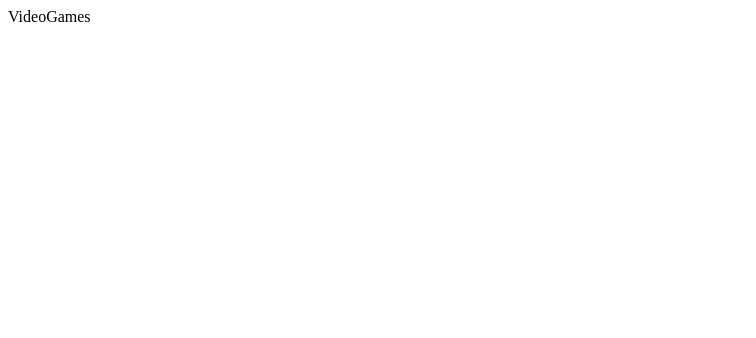
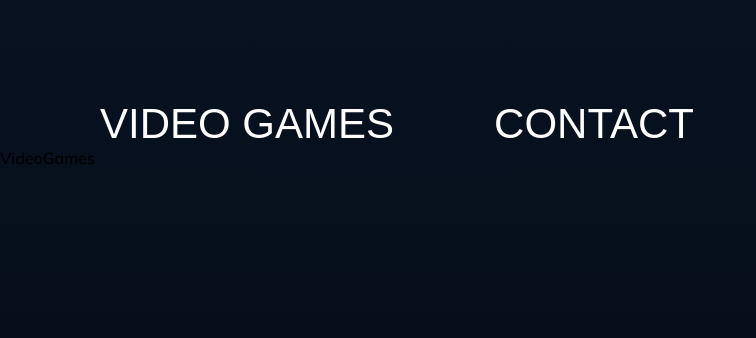
Before and after one commit to SrAnthony/video-games-spa, a React (Create React App) app: page / in a window 1280 px wide. Shown: the top 338 px of the page, without its empty margins (0-756 px from the left). Built offline with nearby package versions, Linux system fonts and the light colour scheme.

Commit message:
:sparkles: Adiciona cabeçalho

```diff
--- a/package.json
+++ b/package.json
@@ -16,6 +16,7 @@
     "react-router": "^6.0.0-beta.0",
     "react-router-dom": "^6.0.0-beta.0",
     "react-scripts": "4.0.3",
+    "styled-components": "^5.2.3",
     "typescript": "^4.1.2",
     "web-vitals": "^1.0.1"
   },
@@ -42,5 +43,8 @@
       "last 1 firefox version",
       "last 1 safari version"
     ]
+  },
+  "devDependencies": {
+    "@types/styled-components": "^5.1.9"
   }
 }
--- a/src/App.tsx
+++ b/src/App.tsx
@@ -2,17 +2,33 @@ import React from 'react'
 import { Route, Routes } from 'react-router-dom'
 import Contact from './Pages/Contact/Contact'
 import VideoGames from './Pages/VideoGames/VideoGames'
+import styled from 'styled-components'
+import Header from './Components/Header'
+import './global.css'
 
 const App = () => {
 
   return (
-    <div>
-      <Routes>
-        <Route path="/" element={<VideoGames />} />
-        <Route path="/contact" element={<Contact />} />
-      </Routes>
-    </div>
+    <Container>
+      <Content>
+        <Header />
+
+        <Routes>
+          <Route path="/" element={<VideoGames />} />
+          <Route path="/contact" element={<Contact />} />
+        </Routes>
+      </Content>
+    </Container>
   )
 }
 
 export default App
+
+const Container = styled.div`
+  min-height: 100vh;
+`
+
+const Content = styled.div`
+  max-width: 1500px;
+  margin: auto;
+`
--- /dev/null
+++ b/src/Components/Header.tsx
@@ -0,0 +1,33 @@
+import React from 'react'
+import styled from 'styled-components'
+
+const Header: React.FC = () => {
+
+  return (
+    <Container>
+      <MenuItem>
+        VIDEO GAMES
+      </MenuItem>
+
+      <MenuItem>
+        CONTACT
+      </MenuItem>
+    </Container>
+  )
+}
+
+export default Header
+
+const Container = styled.div`
+  color: white;
+  margin-top: 100px;
+`
+
+const MenuItem = styled.button`
+  font-size: 42px;
+  background-color: transparent;
+  border: none;
+  padding: 0;
+  color: white;
+  margin-left: 100px;
+`
--- /dev/null
+++ b/src/global.css
@@ -0,0 +1,17 @@
+@import url('https://fonts.googleapis.com/css2?family=Montserrat:wght@500;600&family=Mulish:wght@500&display=swap');
+
+html {
+  box-sizing: border-box;
+}
+
+*, *:before, *:after {
+  box-sizing: inherit;
+}
+
+body {
+  margin: 0;
+  /*font-family: 'Montserrat', sans-serif;*/
+  font-family: 'Mulish', sans-serif;
+  background: rgb(8, 18, 33);
+  background: linear-gradient(180deg, rgba(8, 18, 33, 1) 0%, rgba(3, 8, 15, 1) 100%);
+}
```
Also changed, not shown: 1 other file (tests, documents, lock files or other folders).
